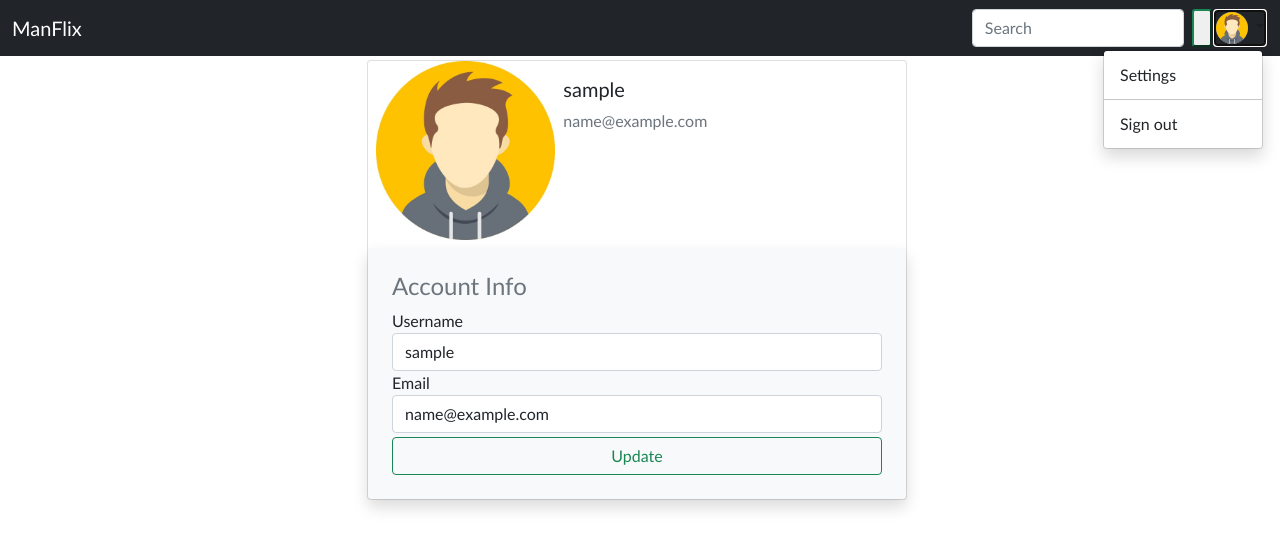
After one commit to Priyanshu-Dholu/PyManFlix, a Flask app: page /account in a window 1280 px wide, after a click that opens the changed part. The commit adds this page. Shown: the top 549 px of the page. Run offline with Flask 2, Linux system fonts and the light colour scheme; the visitor is signed in with stand-in values (Sample User, id 1); data comes from the database, SQL or seed files in the repository; some libraries are stand-ins or nearby versions.

Commit message:
User Can Now Update Their Email,Username

```diff
--- a/manflix/forms.py
+++ b/manflix/forms.py
@@ -1,4 +1,6 @@
 from flask_wtf import FlaskForm
+from flask_wtf.file import FileField,FileAllowed
+from flask_login import current_user
 from wtforms import StringField, SubmitField, BooleanField, PasswordField, EmailField
 from wtforms.validators import DataRequired, Length, Email, EqualTo, ValidationError
 from manflix.models import UserData
@@ -38,6 +40,24 @@ class LoginForm(FlaskForm):
     remember = BooleanField('Remember Me')
     submit = SubmitField('Login')
 
+# Update User Form
+class UpdateAccountForm(FlaskForm):
+    username = StringField('Username', validators=[DataRequired(),Length(min=2,max=20)])
+    email = EmailField('Email',validators=[DataRequired(),Email()])
+    picture = FileField('Update Profile Picture',validators=[FileAllowed(['jpg','png'])])
+    submit = SubmitField('Update')
+
+    def validate_username(self,username):
+        if username.data != current_user.username:
+            user = UserData.query.filter_by(username=username.data).first()
+            if user:
+                raise ValidationError('Username Is Already Taken. Please Use Another Username!')
+    def validate_email(self,email):
+        if email.data != current_user.email:
+            user = UserData.query.filter_by(email=email.data).first()
+            if user:
+                raise ValidationError('Email is Already Registered. Log In!')
+
 # Verify User Form
 class VerifyUserForm(FlaskForm):
     otp = StringField('OTP', validators=[DataRequired()])
--- a/manflix/routes.py
+++ b/manflix/routes.py
@@ -1,9 +1,11 @@
 from flask import Flask, render_template, request, redirect, flash, url_for, session
 from flask_login import login_user, current_user, logout_user, login_required
-import random,smtplib
+from PIL import Image
+from werkzeug.utils import secure_filename
+import random,smtplib,secrets,os
 from manflix import app, db, bcrypt
 from manflix.functions import get_movie_detail, get_movie_id
-from manflix.forms import AddMovieForm, SearchMovieForm, RegistrationForm, LoginForm, VerifyUserForm, AdminForm
+from manflix.forms import AddMovieForm, SearchMovieForm, RegistrationForm, LoginForm, VerifyUserForm, AdminForm, UpdateAccountForm
 from manflix.models import Movies, UserData
 
 #------------------- All Pages ---------------------
@@ -16,17 +18,6 @@ def index():
         return render_template('index.html',all_movies=all_movies)
     except:
         return render_template('index.html')
-
-# Adding Variable To All Template
-@app.context_processor
-def inject_user():
-    user = False
-    if 'email' in session:
-        email = session['email']
-        user = UserData.query.filter_by(email=email).first()
-        return dict(user=user)
-    else:
-        return dict(user=user)
 
 # Login
 @app.route('/login',methods = ['GET','POST'])
@@ -79,7 +70,7 @@ def register():
 def verify():
     form2 = VerifyUserForm()
     if "email" in session:
-            email = session["email"]
+            email = current_user.email
             check_user = UserData.query.filter_by(email=email).first()
             user_otp = form2.otp.data
             if form2.validate_on_submit():
@@ -109,6 +100,39 @@ def become_admin():
         return redirect(url_for('home'))
 
     return render_template('become_admin.html',form=form)
+
+# Settings Page
+def save_picture(form_picture):
+    random_hex = secrets.token_hex(8)
+    _, f_ext = os.path.splitext(secure_filename(form_picture.filename))
+    picture_fn = random_hex + f_ext
+    picture_path = os.path.join(app.root_path, 'static/profile_pics', picture_fn)
+
+    output_size = (125, 125)
+    i = Image.open(form_picture)
+    i.thumbnail(output_size)
+    i.save(picture_path)
+
+    return picture_fn
+
+
+@app.route('/account',methods=['GET','POST'])
+def account():
+    form = UpdateAccountForm()
+    if form.validate_on_submit():
+        # if form.picture.data:
+        #     picture_file = save_picture(form.picture.data)
+        #     current_user.user_image = form.picture.data
+        current_user.username = form.username.data
+        current_user.email = form.email.data
+        db.session.commit()
+        flash('Your Account Has Been Updated','success')
+        return redirect(url_for('account'))
+    elif request.method == 'GET':
+        form.username.data = current_user.username
+        form.email.data = current_user.email
+    image_file = url_for('static',filename='profile_pics/' + current_user.user_image)
+    return render_template('account.html',title='Account',image_file=image_file,form=form)
 
 # Log Out
 @app.route('/logout')
--- /dev/null
+++ b/manflix/templates/account.html
@@ -0,0 +1,74 @@
+{% extends 'base.html' %}
+{% block title %} 👤 {% endblock %}
+{% block body %}
+
+<div class="container">
+  <div class="row">
+    <div class="col-md-6 offset-md-3">
+      <div class="signup-form">
+        <div class="card mt-1" style="max-width: 540px;">
+          <div class="row g-0">
+            <div class="col-md-4">
+              <img src="{{ image_file }}" class="img-fluid rounded-start mx-2" alt="...">
+            </div>
+            <div class="col-md-8">
+              <div class="card-body">
+                <h5 class="card-title">{{ current_user.username }}</h5>
+                <p class="card-text text-muted">{{ current_user.email }}</p>
+              </div>
+            </div>
+            <form action="" method="post" enctype="multipart/form-data" class="mt-2 rounded p-4 bg-light shadow">
+              {{ form.hidden_tag() }}
+              <h4 class="mn-1 text-secondary">Account Info</h4>
+              <fieldset class="form-group">
+                <div class="form-group">
+                  {{ form.username.label(class="form-control-label") }}
+
+                  {% if form.username.errors %}
+                  {{ form.username(class="form-control form-control is-invalid") }}
+                  <div class="invalid-feedback">
+                    {% for error in form.username.errors %}
+                    <span>{{ error }}</span>
+                    {% endfor %}
+                  </div>
+                  {% else %}
+                  {{ form.username(class="form-control form-control") }}
+                  {% endif %}
+                </div>
+                <div class="form-group">
+                  {{ form.email.label(class="form-control-label") }}
+
+                  {% if form.email.errors %}
+                  {{ form.email(class="form-control form-control is-invalid") }}
+                  <div class="invalid-feedback">
+                    {% for error in form.email.errors %}
+                    <span>{{ error }}</span>
+                    {% endfor %}
+                  </div>
+                  {% else %}
+                  {{ form.email(class="form-control form-control") }}
+                  {% endif %}
+                </div>
+                <!-- <div class="form-group">
+                  {{ form.picture.label() }}
+                  {{ form.picture(class="form-control-file") }}
+                  {% if form.picture.errors %}
+                  {% for error in form.picture.errors %}
+                  <span class="text-danger">{{ error }}</span></br>
+                  {% endfor %}
+                  {% endif %}
+                </div> -->
+                <div class="form-group d-grid mt-1">
+                  {{ form.submit(class="btn btn-outline-success") }}
+                </div>
+              </fieldset>
+            </form>
+          </div>
+        </div>
+      </div>
+    </div>
+  </div>
+
+
+
+  {% endblock %}
--- a/manflix/templates/base.html
+++ b/manflix/templates/base.html
@@ -19,9 +19,11 @@
     {% block styles %}
 
     {% endblock styles %}
-    <title>{% block title %}
+    <title>
+        {% block title %}
 
-        {% endblock title %} - ManFlix</title>
+        {% endblock title %} - ManFlix
+    </title>
 </head>
 
 <body>
@@ -37,15 +39,13 @@
                 <ul class="navbar-nav me-auto mb-2 mb-lg-0">
                     {% if current_user.is_authenticated %}
                     <li class="nav-item">
-                                <a class="nav-link" id="video-icon" href="{{ url_for('home') }}"><span
-                                class="iconify" data-icon="akar-icons:video" data-width="30"
-                                data-height="30"></span></a>
+                        <a class="nav-link" id="video-icon" href="{{ url_for('home') }}"><span class="iconify"
+                                data-icon="akar-icons:video" data-width="30" data-height="30"></span></a>
                     </li>
-                            {% if user.is_admin == True %}
+                    {% if current_user.is_admin == True %}
                     <li class="nav-item">
-                                <a class="nav-link" id="admin-icon" aria-current="page"
-                                href="{{ url_for('add_movies') }}"><span class="iconify" data-icon="carbon:add-alt"
-                                data-width="30" data-height="30"></span></a>
+                        <a class="nav-link" id="admin-icon" aria-current="page" href="{{ url_for('add_movies') }}"><span
+                                class="iconify" data-icon="carbon:add-alt" data-width="30" data-height="30"></span></a>
                     </li>
                     <li class="nav-item">
                         <a class="nav-link" id="db-icon" aria-current="page"
@@ -80,8 +80,16 @@
                     <button class="btn-sm btn-outline-success" type="submit"><span class="iconify"
                             data-icon="bi:search"></span></button>
                 </form>
-                <a class="nav-link danger" id="exit-icon" aria-current="page" href="{{ url_for('logout') }}"><span
-                        class="iconify" data-icon="bytesize:sign-out" data-width="30" data-height="30"></span></a>
+                        <div class="flex-shrink-0 dropdown mx-1">
+                            <a href="#" class="d-block link-dark text-decoration-none dropdown-toggle" id="dropdownUser2" data-bs-toggle="dropdown" aria-expanded="true">
+                              <img src="../static/profile_pics/{{ current_user.user_image }}" alt="mdo" width="32" height="32" class="rounded-circle">
+                            </a>
+                            <ul class="dropdown-menu text-small shadow" aria-labelledby="dropdownUser2" style="position: absolute; inset: 0px 0px auto auto; margin: 0px; transform: translate3d(-1px, 38px, 0px);" data-popper-placement="bottom-end">
+                              <li><a class="dropdown-item" href="{{ url_for('account') }}">Settings</a></li>
+                              <li><hr class="dropdown-divider"></li>
+                              <li><a class="dropdown-item" href="{{ url_for('logout') }}">Sign out</a></li>
+                            </ul>
+                          </div>
                 {% else %}
                 <div class="d-flex">
                     <a class="btn btn-outline-light me-1" role="button" href="{{ url_for('login') }}">Login</a>
@@ -92,6 +100,7 @@
             </div>
         </div>
     </nav>
+    <div class="container-fluid">
         {% with messages = get_flashed_messages(with_categories=true) %}
         {% if messages %}
         {% for category,message in messages %}
@@ -101,6 +110,7 @@
         {% endfor %}
         {% endif %}
         {% endwith %}
+    </div>
     {% block body %}
 
     {% endblock body %}
```
Also changed, not shown: manflix/static/profile_pics/4dfaae3ea228c6e0.png (added), manflix/static/profile_pics/78ed77ceeeaa5c6a.png (added), manflix/static/profile_pics/88b0fd26c33f830e.png (added), manflix/static/profile_pics/8a4393b7eb7c37d8.png (added), manflix/static/profile_pics/8bb298879db962ce.png (added), manflix/static/profile_pics/908ec4905cfecdaa.png (added), manflix/static/profile_pics/default.jpg (added), manflix/static/profile_pics/default.png (added). Lines whose indentation alone changed are shown as unchanged.
